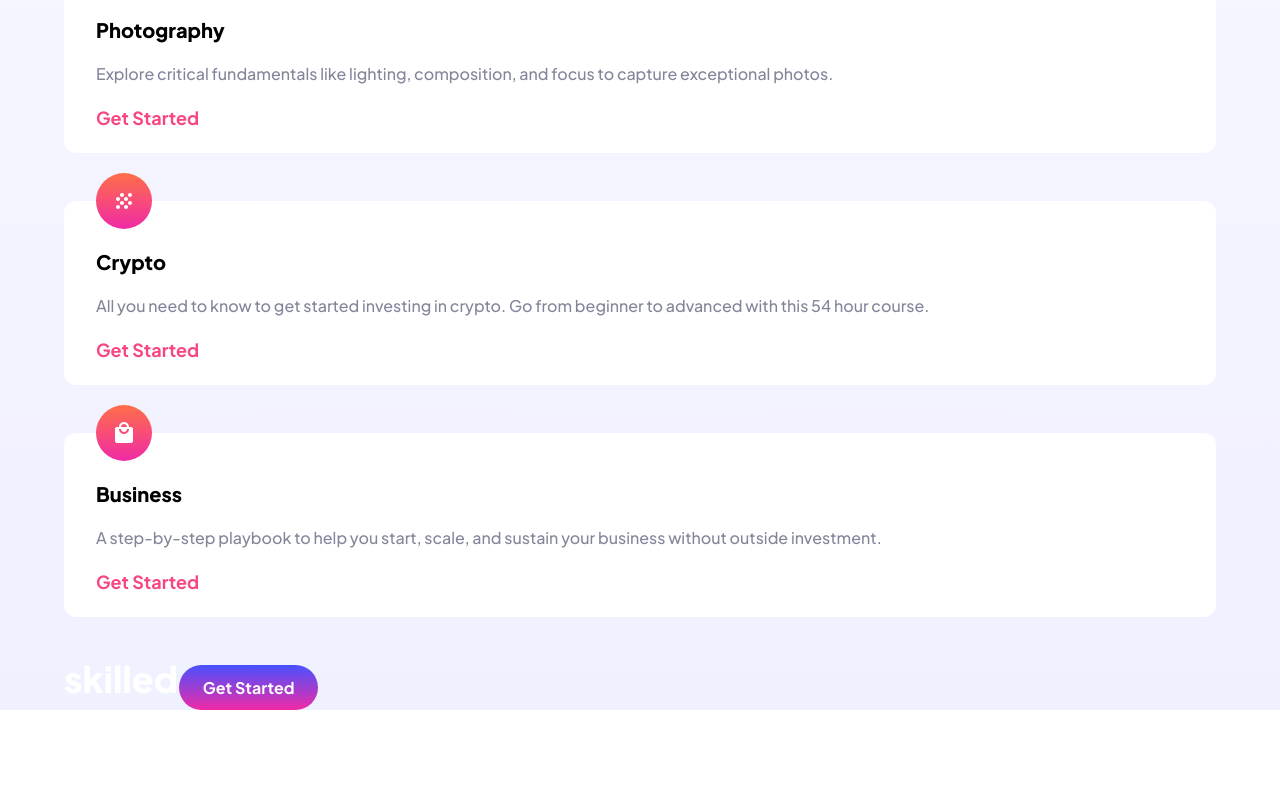
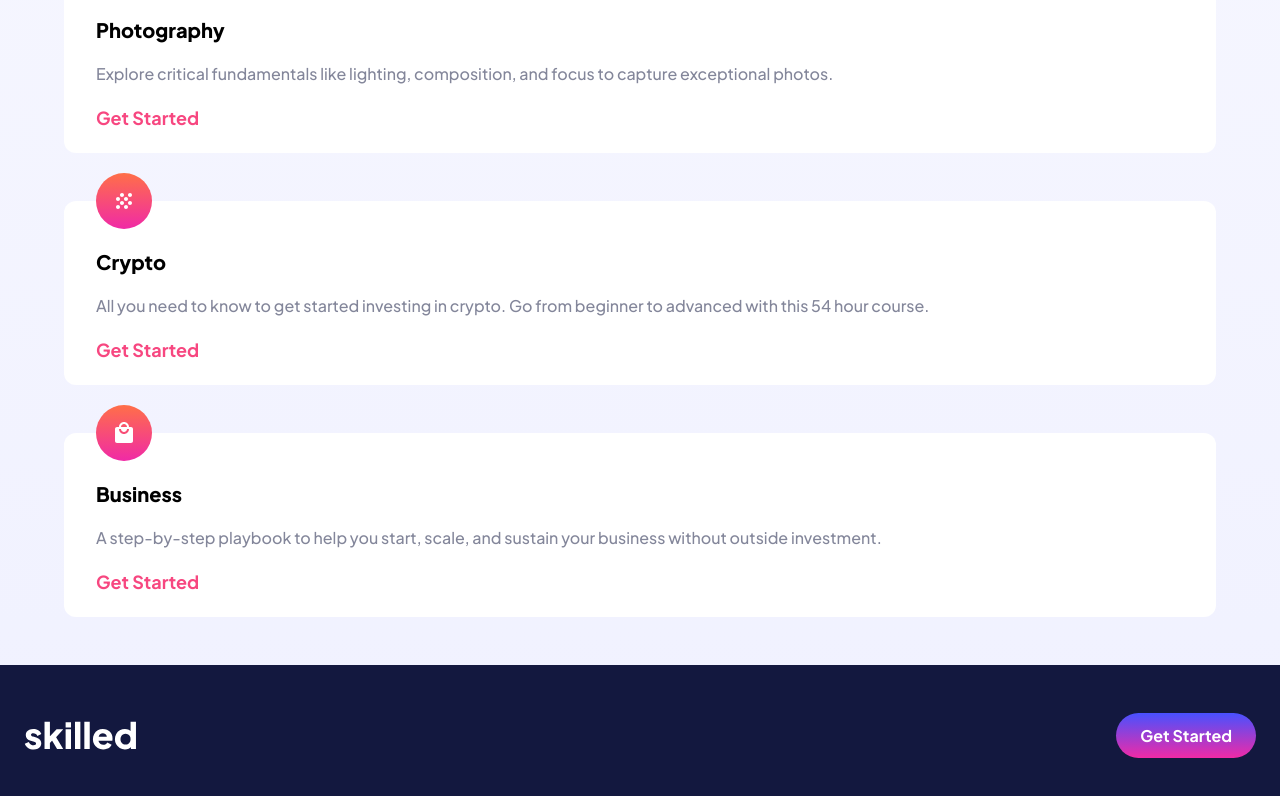
Before and after one commit to andrew2764/skilled-elearning-landing-page, a plain HTML site: page src/index.html in a window 1280 px wide. Shown: the part 1742-2538 px from the top of the page. Before the commit the page ends 2452 px from the top, so only its background shows below. Drawn offline with Linux system fonts and the light colour scheme.

Commit message:
Finish mobile view layout

```diff
--- a/src/index.html
+++ b/src/index.html
@@ -17,11 +17,11 @@
 
 <body>
 
-  <main class="container">
   <header>
     <img src="./assets/logo-dark.svg" alt="logo" class="logo">
     <button class="btn-primary btn-dark">Get Started</button>
   </header>
+  <main class="container">
     <section class="hero">
       <h1 class="hero__heading">Maximize skill, minimize budget</h1>
       <p class="hero__description">
@@ -82,11 +82,11 @@
         <button class="btn-secondary btn-accent">Get Started</button>
       </div>
     </section>
+  </main>
   <footer>
     <img src="./assets/logo-light.svg" alt="logo" class="logo">
     <button class="btn-primary btn-accent">Get Started</button>
   </footer>
-  </main>
 
   <script src="index.js"></script>
 </body>
--- a/src/style.css
+++ b/src/style.css
@@ -93,7 +93,7 @@ header {
   display: flex;
   align-items: center;
   justify-content: space-between;
-  padding: 1.5em 0;
+  padding: 1.5em;
 }
 
 .logo {
@@ -137,6 +137,14 @@ header {
   margin: 1.25em 0;
 }
 
+footer {
+  background-color: #13183f;
+  padding: 3em 1.5em;
+  display: flex;
+  align-items: center;
+  justify-content: space-between;
+}
+
 footer .btn-primary.btn-accent {
   background: linear-gradient(#4851ff, #f02aa6);
 }
```
Lines whose indentation alone changed are shown as unchanged.
